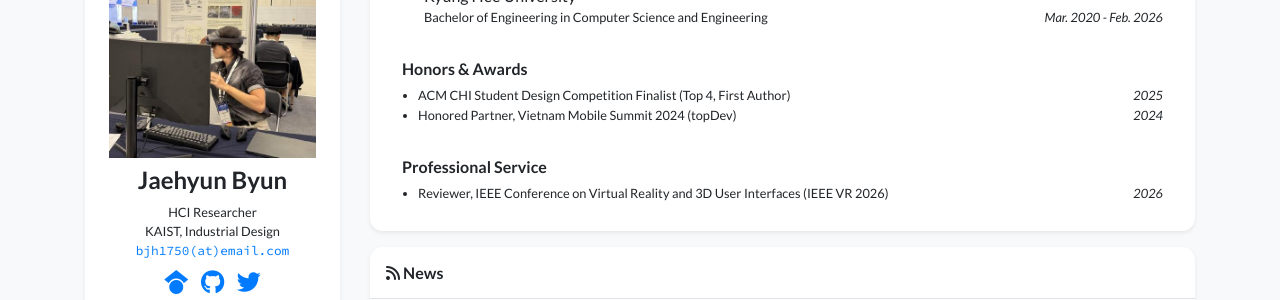
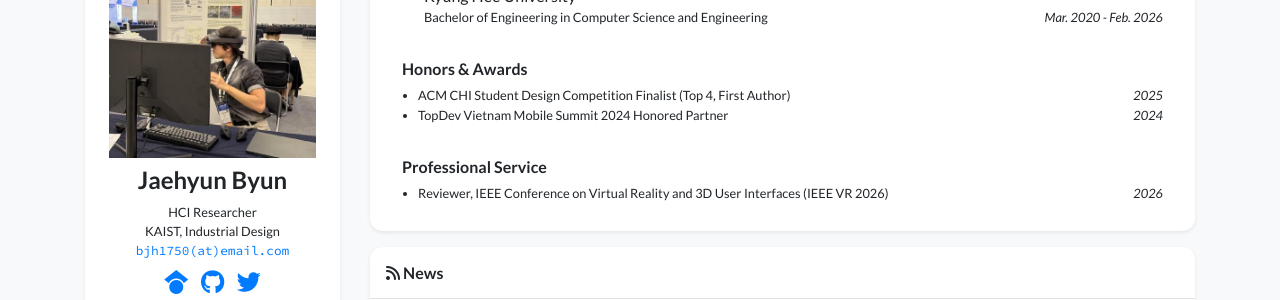
Before and after one commit to Jaehyun-Byun/Jaehyun-Byun.github.io, a Jekyll site: the page built from index.html, in a window 1280 px wide and 900 px high, scrolled down 497 px. Shown: the part 153-453 px from the top of the window. Built offline with Jekyll 4.4.1, drawn with Linux system fonts in a browser that asks for light colours; nearby versions of some CDN libraries; a style sheet for code colours, icons or effects is not loaded.

```diff
--- a/_data/profile.yml
+++ b/_data/profile.yml
@@ -52,5 +52,5 @@ services:
 awards:
 - name: ACM CHI Student Design Competition Finalist (Top 4, First Author)
   date: 2025
-- name: Honored Partner, Vietnam Mobile Summit 2024 (topDev)
+- name: TopDev Vietnam Mobile Summit 2024 Honored Partner
   date: 2024
```
